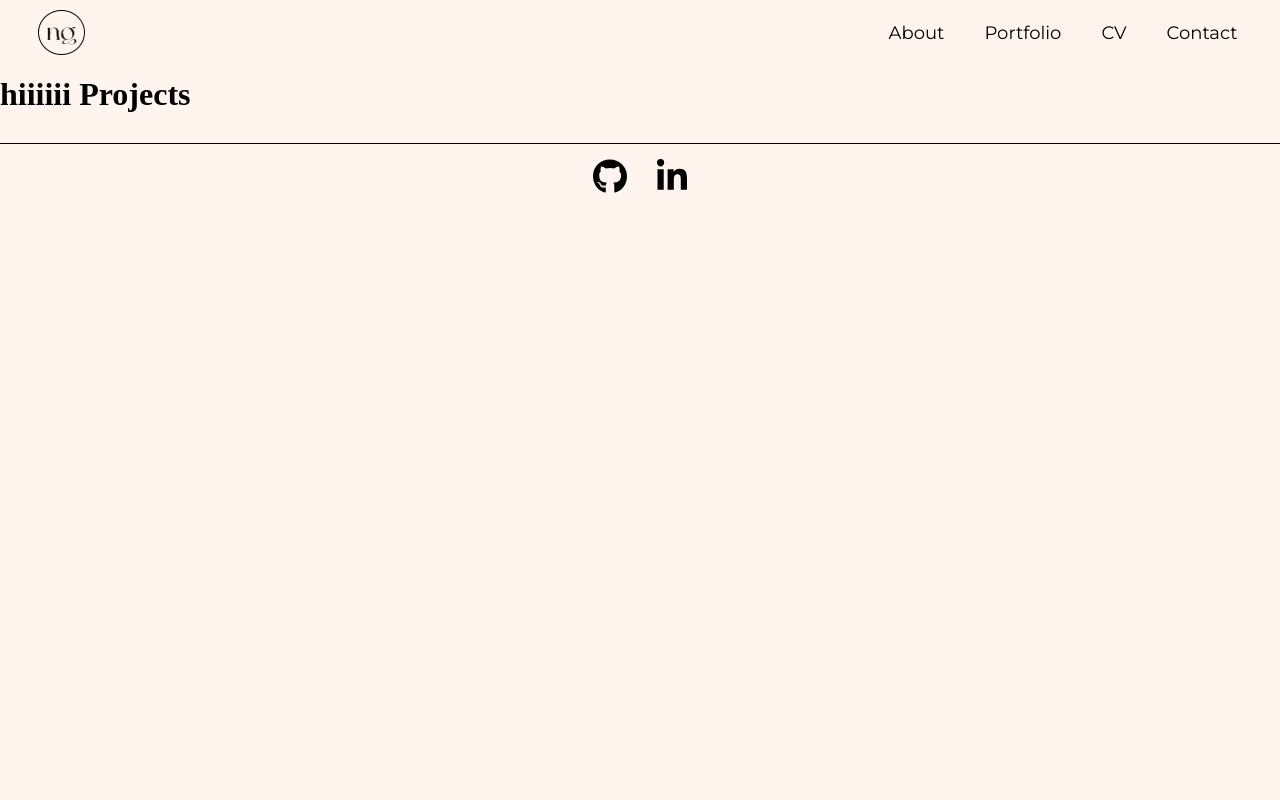
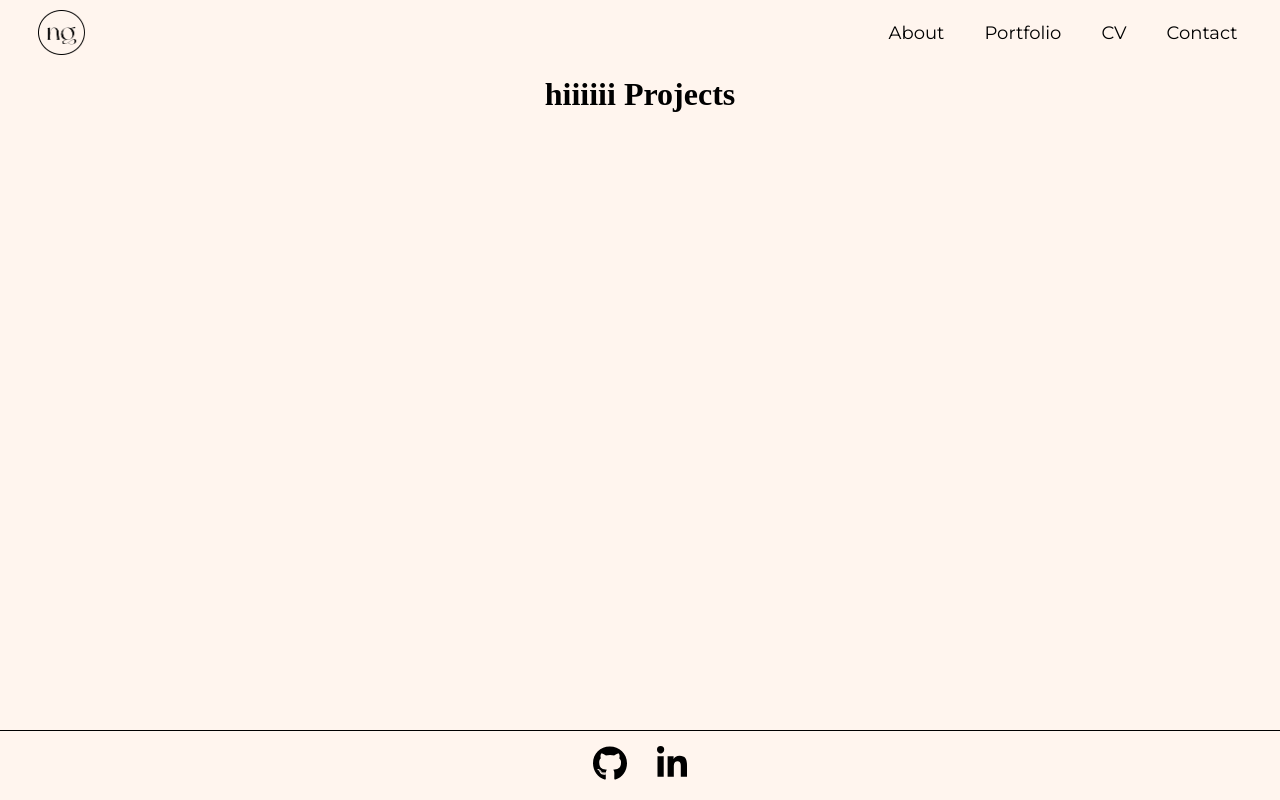
Before and after one commit to nathaliegustafsson/portfolio, a React (Vite) app: page /portfolio/bumpymonster in a window 1280 px wide. Built offline with nearby package versions, Linux system fonts and the light colour scheme.

Commit message:
add styling

```diff
--- a/src/pages/ProjectPage.tsx
+++ b/src/pages/ProjectPage.tsx
@@ -1,21 +1,42 @@
+import styled from 'styled-components';
 import Footer from '../components/Footer';
 import Header from '../components/Header';
 import Projects from '../components/Projects';
+import { media } from '../styles/breakpoints';
 
 function ProjectPage() {
 	return (
-		<div>
+		<ProjectPageStyling>
 			<header>
 				<Header />
 			</header>
-			<main>
+			<MainContent>
 				<Projects />
-			</main>
+			</MainContent>
 			<footer>
 				<Footer />
 			</footer>
-		</div>
+		</ProjectPageStyling>
 	);
 }
 
+// Styling
+const ProjectPageStyling = styled.div`
+	display: flex;
+	flex-direction: column;
+	min-height: 100vh;
+`;
+
+const MainContent = styled.main`
+	display: flex;
+	flex-direction: column;
+	align-items: center;
+	flex: 1;
+	overflow-y: auto;
+
+	@media ${media.desktopXL} {
+		justify-content: center;
+	}
+`;
+
 export default ProjectPage;
```
